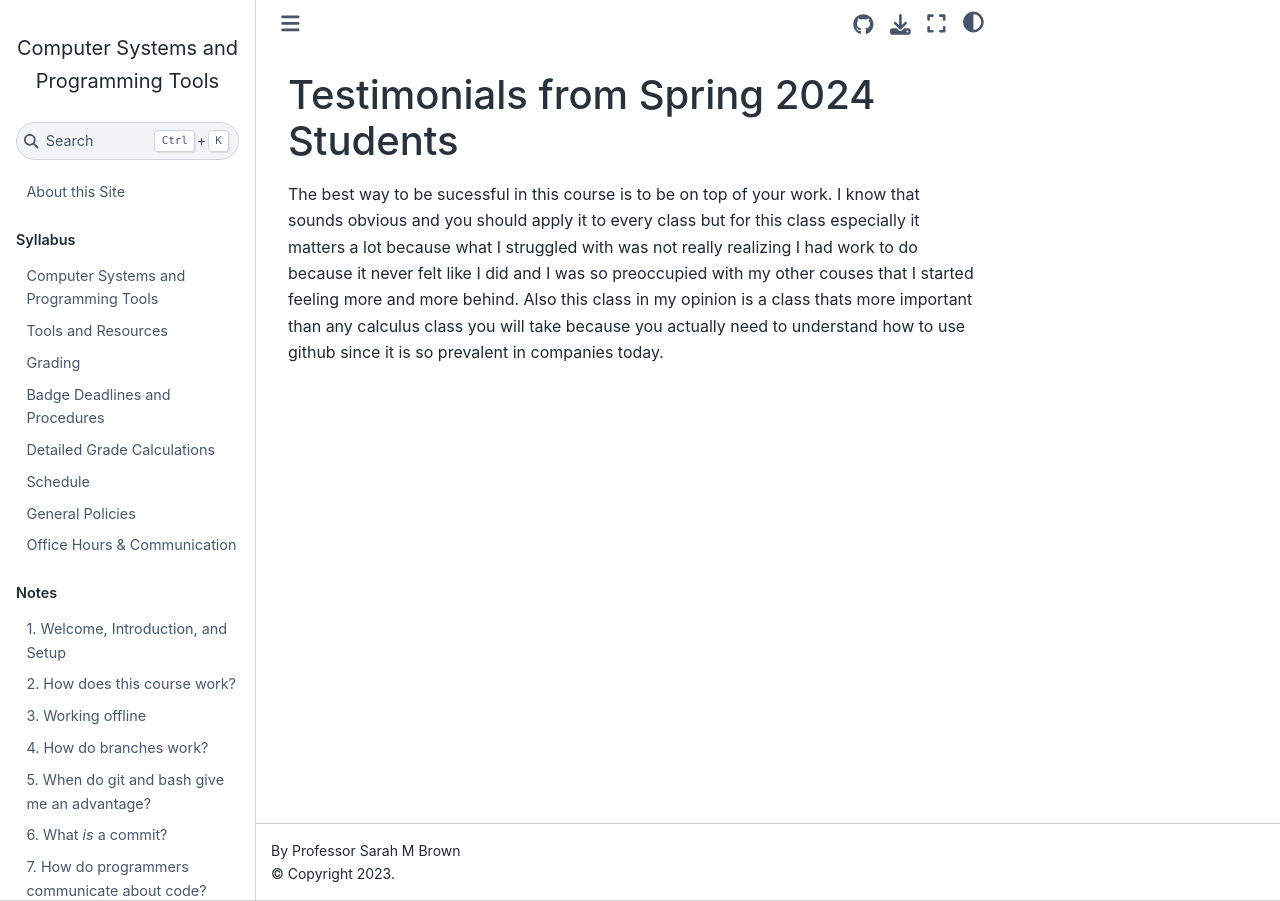
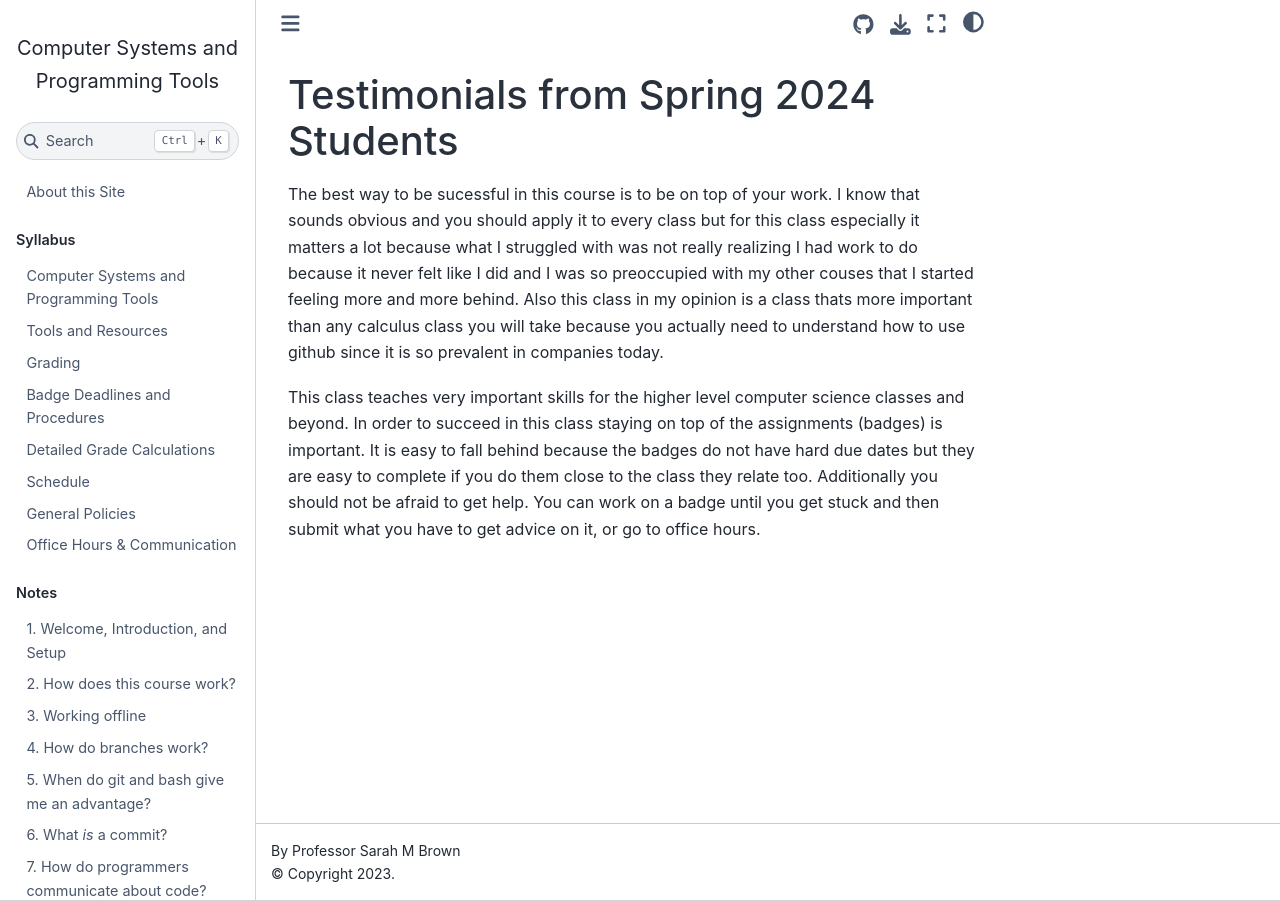
Before and after one commit to compsys-progtools/spring2024, a Jupyter Book: the page built from resources/testimonials.md, in a window 1280 px wide. Built offline with Jupyter Book 1.0.4 settings and Sphinx 7.4.7 and the Sphinx Book theme 1.1.4, drawn with Linux system fonts in a browser that asks for light colours; pages that are not in the unit, such as notebooks, are missing from menus.

Commit message:
Update testimonials.md, added cameron's advice

```diff
--- a/resources/testimonials.md
+++ b/resources/testimonials.md
@@ -2,3 +2,5 @@
 
 The best way to be sucessful in this course is to be on top of your work. I know that sounds obvious and you should apply it to every class but for this class especially it matters a lot because what I struggled with was not really realizing I had work to do because it never felt like I did and I was so preoccupied with my other couses that I started feeling more and more behind.
 Also this class in my opinion is a class thats more important than any calculus class you will take because you actually need to understand how to use github since it is so prevalent in companies today.
+
+This class teaches very important skills for the higher level computer science classes and beyond. In order to succeed in this class staying on top of the assignments (badges) is important. It is easy to fall behind because the badges do not have hard due dates but they are easy to complete if you do them close to the class they relate too. Additionally you should not be afraid to get help. You can work on a badge until you get stuck and then submit what you have to get advice on it, or go to office hours.
```
